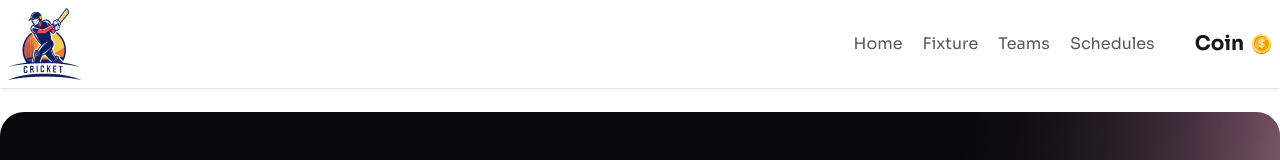
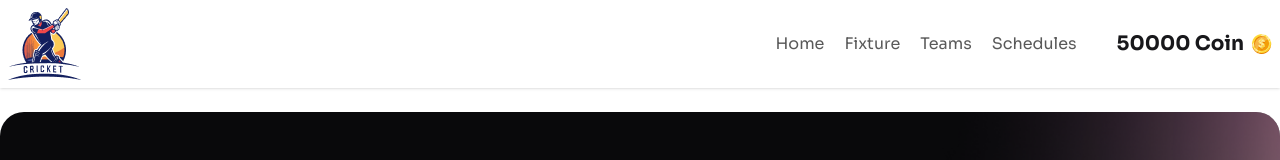
Before and after one commit to IamPial/bpl-dream-11, a React (Vite) app: page / in a window 1280 px wide. Shown: the top 160 px of the page. Built offline with nearby package versions, Linux system fonts and the light colour scheme.

Commit message:
create a stated for passing coin data from parent to child component

```diff
--- a/src/App.jsx
+++ b/src/App.jsx
@@ -1,5 +1,5 @@
 import React from "react";
-import { Suspense } from "react";
+import { Suspense, useState } from "react";
 import Navbar from "./components/navbar/Navbar";
 import Banner from "./components/homepage/Banner";
 import Players from "./components/players/Players";
@@ -11,9 +11,10 @@ const fetchPlayer = async () => {
 
 const App = () => {
   const playerPromise = fetchPlayer();
+  const [coin, setCoin] = useState(50000);
   return (
     <div>
-      <Navbar />
+      <Navbar coin={coin} />
       <Banner />
       <Suspense
         fallback={
```
